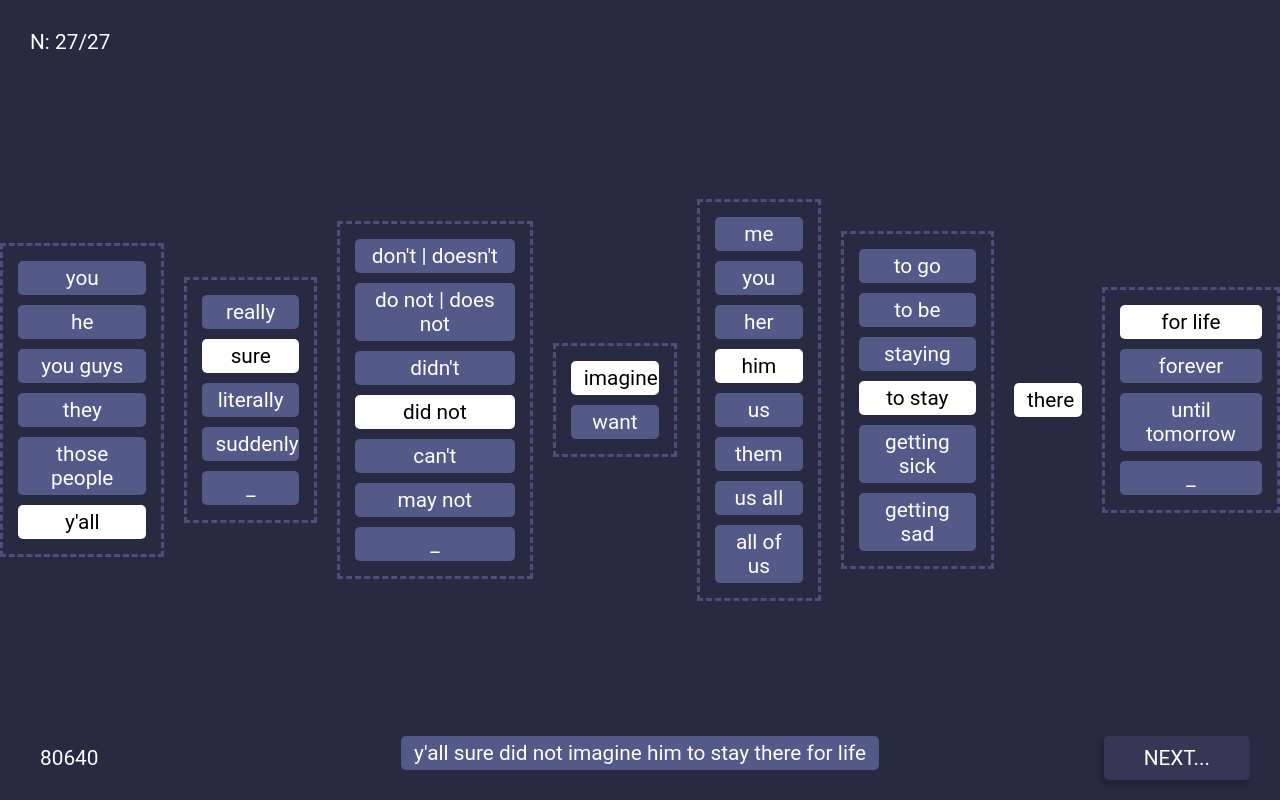
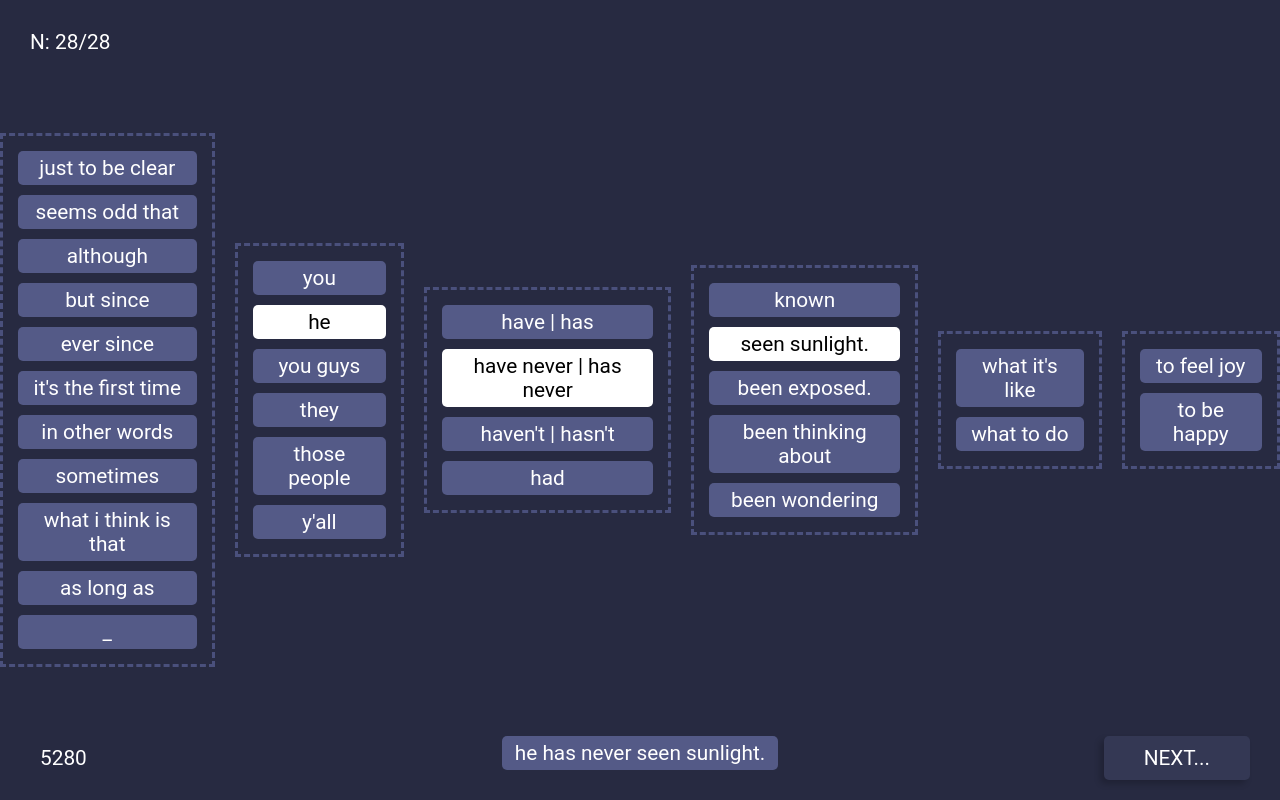
Before and after one commit to kayoroxa/netflix-2.0, a Next.js app: page /speak/crie-frases in a window 1280 px wide. Built offline with nearby package versions, Linux system fonts and the light colour scheme.

Commit message:
key prev patterns

```diff
--- a/src/pages/speak/crie-frases.tsx
+++ b/src/pages/speak/crie-frases.tsx
@@ -36,7 +36,61 @@ function person(id: string) {
   }
 }
 
+function before() {
+  return {
+    id: 'before',
+    alternatives: [
+      'just to be clear',
+      'seems odd that',
+      'although', // (apesar)
+      'But since', //(mas já que)
+      'Ever since', //(desde que)
+      "it's the first time",
+      'in other words',
+      'sometimes',
+      'What I think is that',
+      'As long as', //(enquanto)
+      //"what's in it for you?", // qual é a sua
+      '_',
+    ],
+  }
+}
+
 const bigData = [
+  {
+    rawSentence: '{before} {p} {have} {known} {whats} {to feel joy}',
+    replacements: [
+      before(),
+      person('p'),
+      {
+        id: 'have',
+        alternatives: [
+          `have | has`,
+          `have never | has never`,
+          `haven't | hasn't`,
+          `had`,
+        ],
+      },
+      {
+        id: 'known',
+        alternatives: [
+          `known`,
+          `seen sunlight.`,
+          `been exposed.`,
+          `been thinking about`,
+          `been wondering`,
+        ],
+      },
+      {
+        id: 'whats',
+        alternatives: [`what it's like`, `what to do`],
+      },
+      {
+        id: 'to feel joy',
+        alternatives: [`to feel joy`, `to be happy`],
+      },
+    ],
+  },
   {
     rawSentence: '{p} {aumentadores} {code} {w} {p2} {v} there {f_l}',
     replacements: [
@@ -547,8 +601,9 @@ const bigData = [
     ],
   },
   {
-    rawSentence: '{p+to_be} not {adj} supposed to be {comp}',
+    rawSentence: '{before} {p+to_be} not {adj} supposed to be {comp}',
     replacements: [
+      before(),
       {
         id: 'adj',
         alternatives: ['even', 'still', '_'],
@@ -968,27 +1023,31 @@ const bigData = [
 //   'as {strange} as it might sound',
 //   "As far as l'm concerned",
 //   'because',
-//   'seems odd that',
+
 //   'even with all the [...] …',
 //   'Well,',
 //   'while',
 //   'Also',
 //   'though',
+
+//   'seems odd that',
 //   'although (apesar)',
+//   'But since (mas já que)',
+//   'Ever since (desde que)',
+//   "it's the first time",
+//   'in other words',
 //   'sometimes',
+//   'What I think is that',
+//   'As long as  (enquanto)',
+
 //   'enjoy it now before',
-//   'As long as  (enquanto)',
 //   "I'm afraid …",
 //   'It could be said that…',
 //   'Actually',
 //   'l realize',
-//   'What I think is that',
 //   'I think',
 //   "Don't worry",
-//   'But since (mas já que)',
-//   'Ever since (desde que)',
-//   "it's the first time",
-//   'in other words',
+
 //   'but when',
 //   'What else do/does (O quê mais)',
 //   'Since when do/does (Desde quando)',
@@ -1012,12 +1071,20 @@ export default function PlayPage() {
           length: bigData.length,
         }}
         data={bigData[indexData]}
-        onNext={() =>
+        onPrev={() =>
           setIndexData(prev => {
             if (prev + 1 >= bigData.length) {
               return 0
             }
             return prev + 1
+          })
+        }
+        onNext={() =>
+          setIndexData(prev => {
+            if (prev - 1 < 0) {
+              return bigData.length - 1
+            }
+            return prev - 1
           })
         }
         before={false}
```
Also changed, not shown: src/pages/speak/crie-frases-es.tsx (+9 -1 lines), src/pages/speak/crie-frases-fr.tsx (+9 -1 lines), src/pages/speak/crie-frases-present.tsx (+9 -1 lines).
